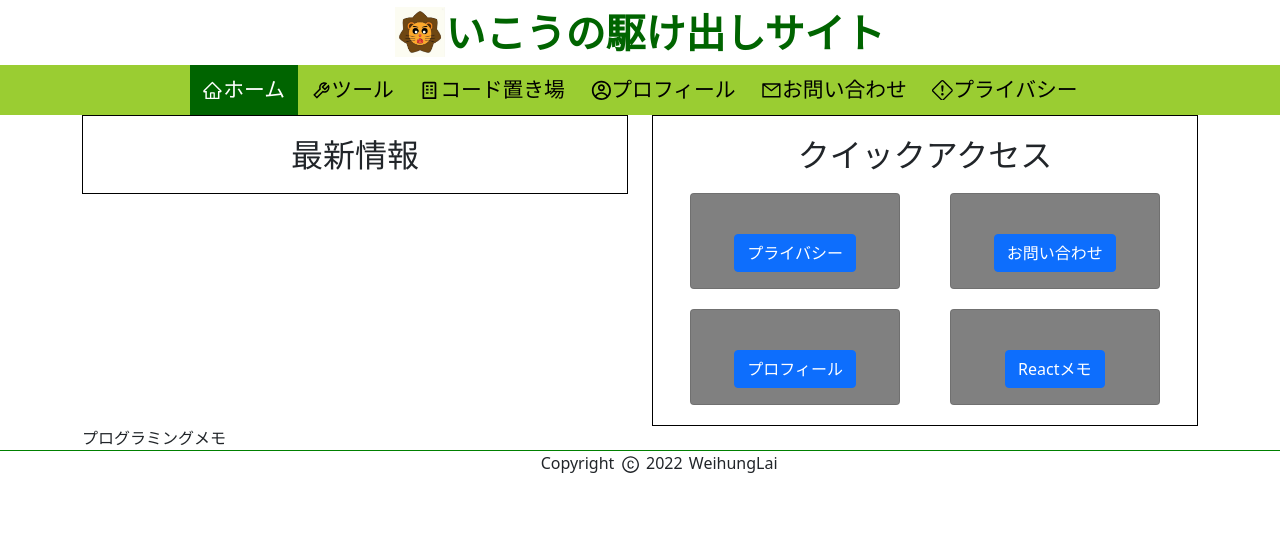
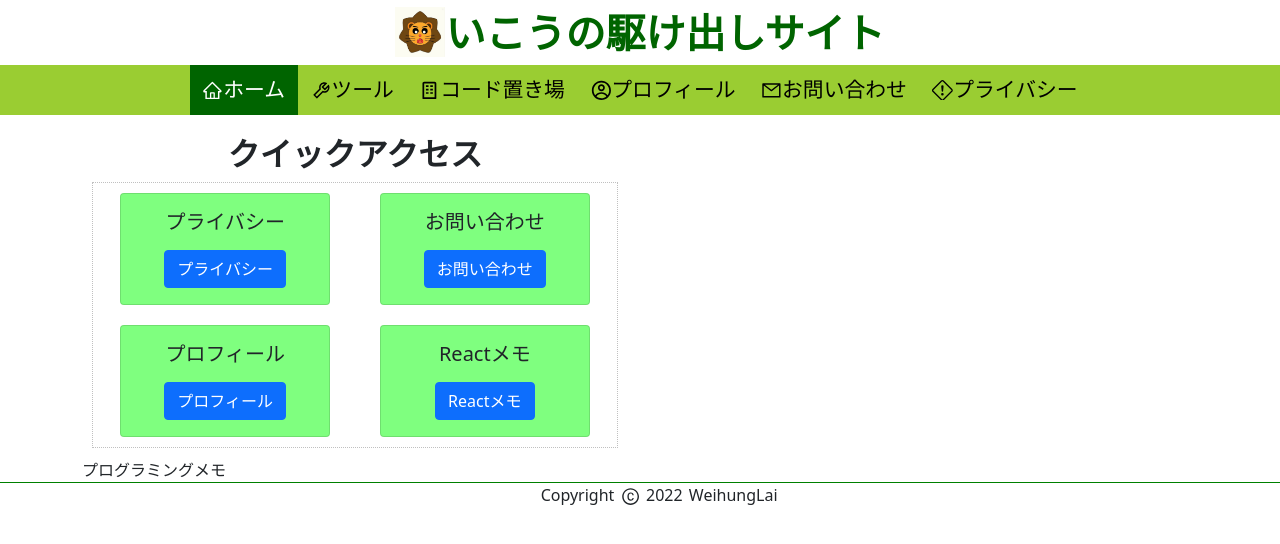
Before and after one commit to a22853398/my-github-pages, a React (Create React App) app: page /privacy in a window 1280 px wide. Shown: the top 544 px of the page. Built offline with nearby package versions, Linux system fonts and the light colour scheme.

Commit message:
home update

```diff
--- a/src/components/contents/home/Home.js
+++ b/src/components/contents/home/Home.js
@@ -1,9 +1,11 @@
 import React from "react";
-import { Button, Col, Container, Row, Card, Carousel } from "react-bootstrap";
+import { Col, Button, Container, Row, Card, Carousel } from "react-bootstrap";
 import 'bootstrap/dist/css/bootstrap.min.css';//この行
 import styled, { keyframes } from "styled-components";
 import profileIcon from "../../../images/ojigi_animal_inu.png";
-import { QuickAccessData } from "./QuickAccessData";
+import { QuickAccessData } from "./quickAccess/QuickAccessData";
+import QuickAccess from "./quickAccess/QuickAccess";
+import News from "./news/News";
 
 const colorChangeText = keyframes`
     0% { color: red; }
@@ -30,21 +32,14 @@ const MemoDiv = styled.div`
 const InfoDiv = styled.div`
     text-align: center;
     padding: 20px 10px 10px 10px;
-    border: 1px solid black;
+    box-sizing: border-box;
+    & h2 {
+        font-weight: bold;
+    }
 `;
-const QuickAccessDiv = styled.div`
-    display: flex;
-    justify-content: center;
-    align-items: scretch;
-    box-sizing: border-box;
-    flex-wrap: wrap; /*改行*/
-`;
-const StyledCard = styled(Card)`
-    background: grey;
-    width: 40%;
-    margin: 10px 25px 10px 25px;
-    display: inline-block;
-`;
+
+
+
 
 
 function Home() {
@@ -53,28 +48,10 @@ function Home() {
             <Container>
                 <Row>
                     <Col>
-                        <InfoDiv>
-                            <h2>最新情報</h2>
-                        </InfoDiv>
+                        <QuickAccess></QuickAccess>
                     </Col>
                     <Col>
-                        <InfoDiv>
-                            <h2>クイックアクセス</h2>
-                            <QuickAccessDiv>
-                                {
-                                    QuickAccessData.map((value, key) => {
-                                        return(
-                                            <StyledCard key={key}>
-                                                <Card.Img variant="top" src={value.icon} />
-                                                <Card.Body>
-                                                    <Button variant="primary">{value.title}</Button>
-                                                </Card.Body>
-                                            </StyledCard>
-                                        );
-                                    })
-                                }
-                            </QuickAccessDiv>
-                        </InfoDiv>
+
                     </Col>
                 </Row>
                 <Row>
--- /dev/null
+++ b/src/components/contents/home/news/News.js
@@ -0,0 +1,18 @@
+import React from "react";
+import styled from "styled-components";
+
+const InfoDiv = styled.div`
+    text-align: center;
+    padding: 20px 10px 10px 10px;
+    box-sizing: border-box;
+    & h2 {
+        font-weight: bold;
+    }
+`;
+
+function News(){
+    return(
+        <div></div>
+    );
+}
+export default News;
--- /dev/null
+++ b/src/components/contents/home/news/NewsData.js
@@ -0,0 +1,4 @@
+
+export const NewsData = [
+
+];
--- /dev/null
+++ b/src/components/contents/home/quickAccess/QuickAccess.js
@@ -0,0 +1,53 @@
+import React from "react";
+import { Button, Col, Container, Row, Card, Carousel } from "react-bootstrap";
+import styled from "styled-components";
+import { QuickAccessData } from "./QuickAccessData";
+
+const QuickAccessDiv = styled.div`
+    text-align: center;
+    padding: 20px 10px 10px 10px;
+    box-sizing: border-box;
+    & h2 {
+        font-weight: bold;
+    }
+`;
+const ContentDiv = styled.div`
+    display: flex;
+    justify-content: center;
+    align-items: scretch;
+    box-sizing: border-box;
+    flex-wrap: wrap; /*改行*/
+    border: 1px dotted silver;
+`;
+const StyledCard = styled(Card)`
+    background: rgba(000, 255, 0, 0.5);
+    width: 40%;
+    margin: 10px 25px 10px 25px;
+    display: inline-block;
+`;
+
+function QuickAccess(){
+    return(
+        <QuickAccessDiv>
+            <h2>クイックアクセス</h2>
+            <ContentDiv>
+                {
+                    QuickAccessData.map(
+                        (value, key) => {
+                            return(
+                                <StyledCard key={key}>
+                                    <Card.Body>
+                                        <Card.Title>{value.title}</Card.Title>
+                                        <Card.Text></Card.Text>
+                                        <Button variant="primary">{value.title}</Button>
+                                    </Card.Body>
+                                </StyledCard>
+                            )
+                        }
+                    )
+                }
+            </ContentDiv>
+        </QuickAccessDiv>
+    );
+}
+export default QuickAccess;
```
Also changed, not shown: src/components/contents/home/quickAccess/QuickAccessData.js (renamed from src/components/contents/home/QuickAccessData.js).
